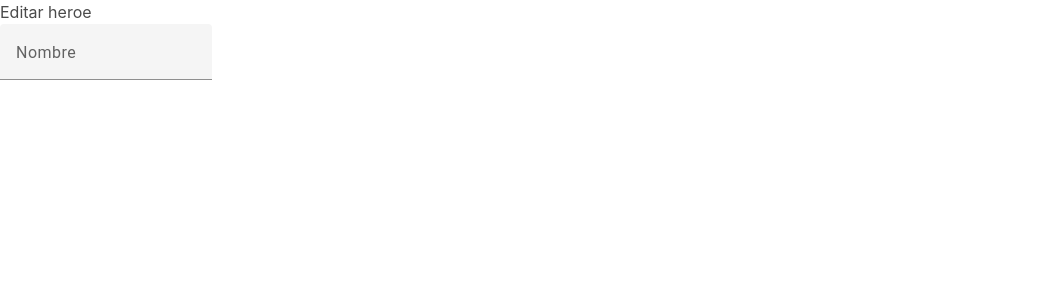
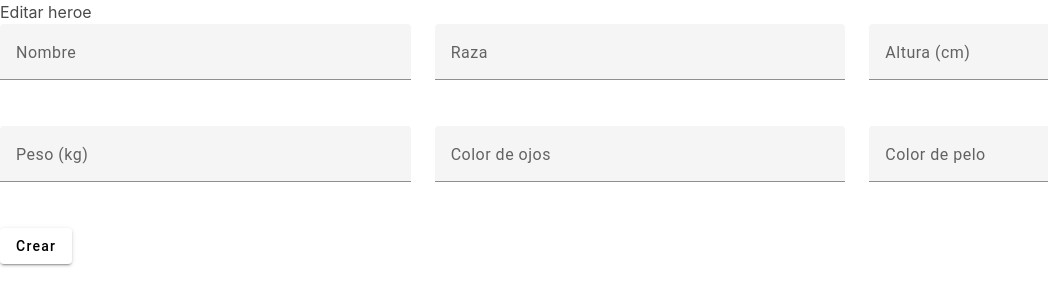
Before and after one commit to mpalliser/heroes-crud, an Angular app: page /1 in a window 1280 px wide. Shown: the top 306 px of the page, without its empty margins (0-1048 px from the left). Built offline with nearby package versions, Linux system fonts and the light colour scheme.

Commit message:
implement form component data

```diff
--- a/src/app/components/form/form.component.html
+++ b/src/app/components/form/form.component.html
@@ -1,6 +1,54 @@
-<form class="example-form" [formGroup]="formGroup">
-  <mat-form-field>
+<form class="example-form" [formGroup]="formGroup" class="columns is-multiline">
+  <mat-form-field class="column is-4">
     <mat-label>Nombre</mat-label>
     <input matInput formControlName="name">
+    <button *ngIf="formGroup.get('name')?.value" mat-icon-button matSuffix (click)="formGroup.get('name')?.reset()">
+      <mat-icon>close</mat-icon>
+    </button>
   </mat-form-field>
+
+  <mat-form-field class="column is-4">
+    <mat-label>Raza</mat-label>
+    <input matInput formControlName="race">
+    <button *ngIf="formGroup.get('race')?.value" mat-icon-button matSuffix (click)="formGroup.get('race')?.reset()">
+      <mat-icon>close</mat-icon>
+    </button>
+  </mat-form-field>
+
+  <mat-form-field class="column is-4">
+    <mat-label>Altura (cm)</mat-label>
+    <input matInput formControlName="height">
+    <button *ngIf="formGroup.get('height')?.value" mat-icon-button matSuffix (click)="formGroup.get('height')?.reset()">
+      <mat-icon>close</mat-icon>
+    </button>
+  </mat-form-field>
+
+  <mat-form-field class="column is-4">
+    <mat-label>Peso (kg)</mat-label>
+    <input matInput formControlName="weight">
+    <button *ngIf="formGroup.get('weight')?.value" mat-icon-button matSuffix (click)="formGroup.get('weight')?.reset()">
+      <mat-icon>close</mat-icon>
+    </button>
+  </mat-form-field>
+
+  <mat-form-field class="column is-4">
+    <mat-label>Color de ojos</mat-label>
+    <input matInput formControlName="eye-color">
+    <button *ngIf="formGroup.get('eye-color')?.value" mat-icon-button matSuffix
+      (click)="formGroup.get('eye-color')?.reset()">
+      <mat-icon>close</mat-icon>
+    </button>
+  </mat-form-field>
+
+  <mat-form-field class="column is-4">
+    <mat-label>Color de pelo</mat-label>
+    <input matInput formControlName="hair-color">
+    <button *ngIf="formGroup.get('hair-color')?.value" mat-icon-button matSuffix
+      (click)="formGroup.get('hair-color')?.reset()">
+      <mat-icon>close</mat-icon>
+    </button>
+  </mat-form-field>
+
 </form>
+
+<button mat-raised-button (click)="create()">Crear</button>
--- a/src/app/components/form/form.component.ts
+++ b/src/app/components/form/form.component.ts
@@ -1,11 +1,14 @@
+import { CommonModule } from '@angular/common'
 import { Component, OnInit, inject } from '@angular/core'
 import { FormBuilder, FormGroup, ReactiveFormsModule } from '@angular/forms'
+import { MatButtonModule } from '@angular/material/button'
+import { MatIconModule } from '@angular/material/icon'
 import { MatInputModule } from '@angular/material/input'
 
 @Component({
   selector: 'app-form',
   standalone: true,
-  imports: [MatInputModule, ReactiveFormsModule],
+  imports: [CommonModule, MatInputModule, ReactiveFormsModule, MatButtonModule, MatIconModule],
   templateUrl: './form.component.html',
   styleUrl: './form.component.sass',
 })
@@ -17,6 +20,15 @@ export class FormComponent implements OnInit {
   ngOnInit(): void {
     this.formGroup = this.formBuilder.group({
       name: [''],
+      'eye-color': [''],
+      'hair-color': [''],
+      height: [''],
+      race: [''],
+      weight: [''],
     })
   }
+
+  create(): void {
+    console.log(this.formGroup.value)
+  }
 }
```
Also changed, not shown: src/app/models/heroe.ts (+10 -0 lines).
